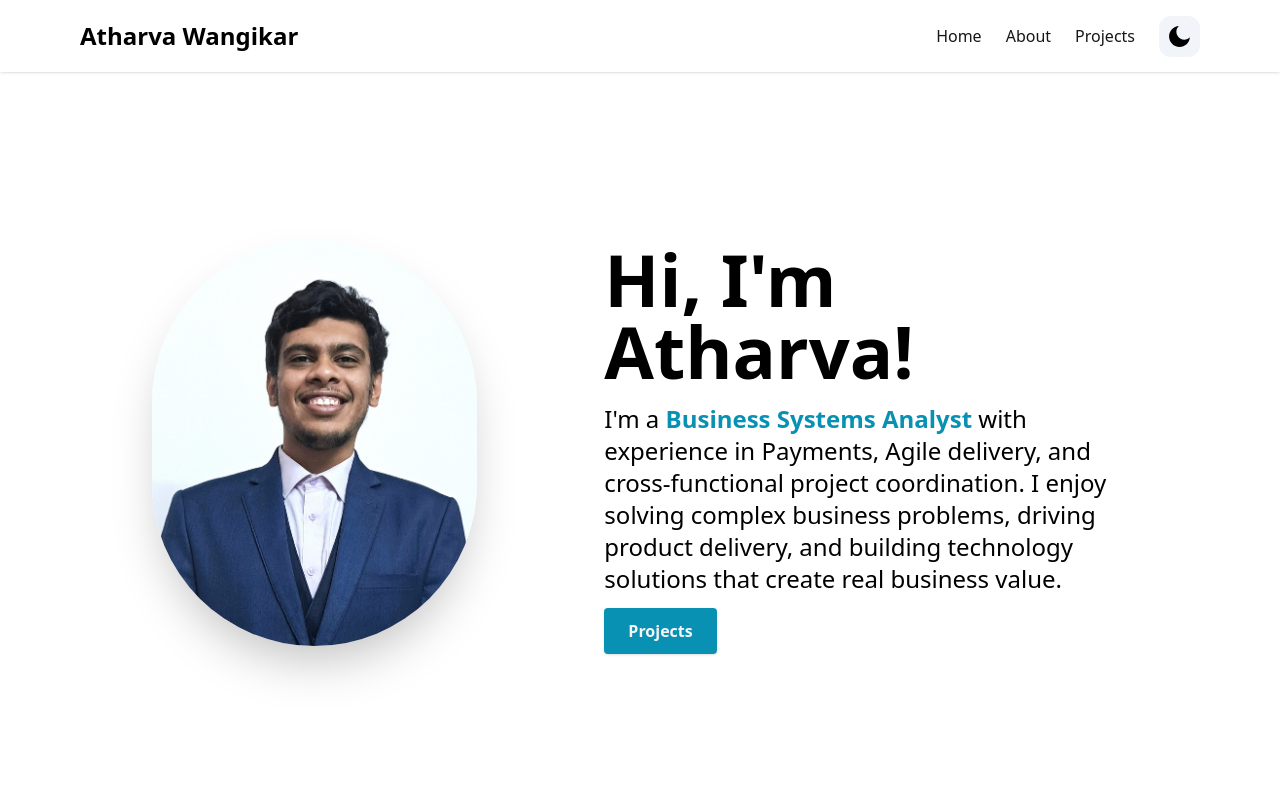
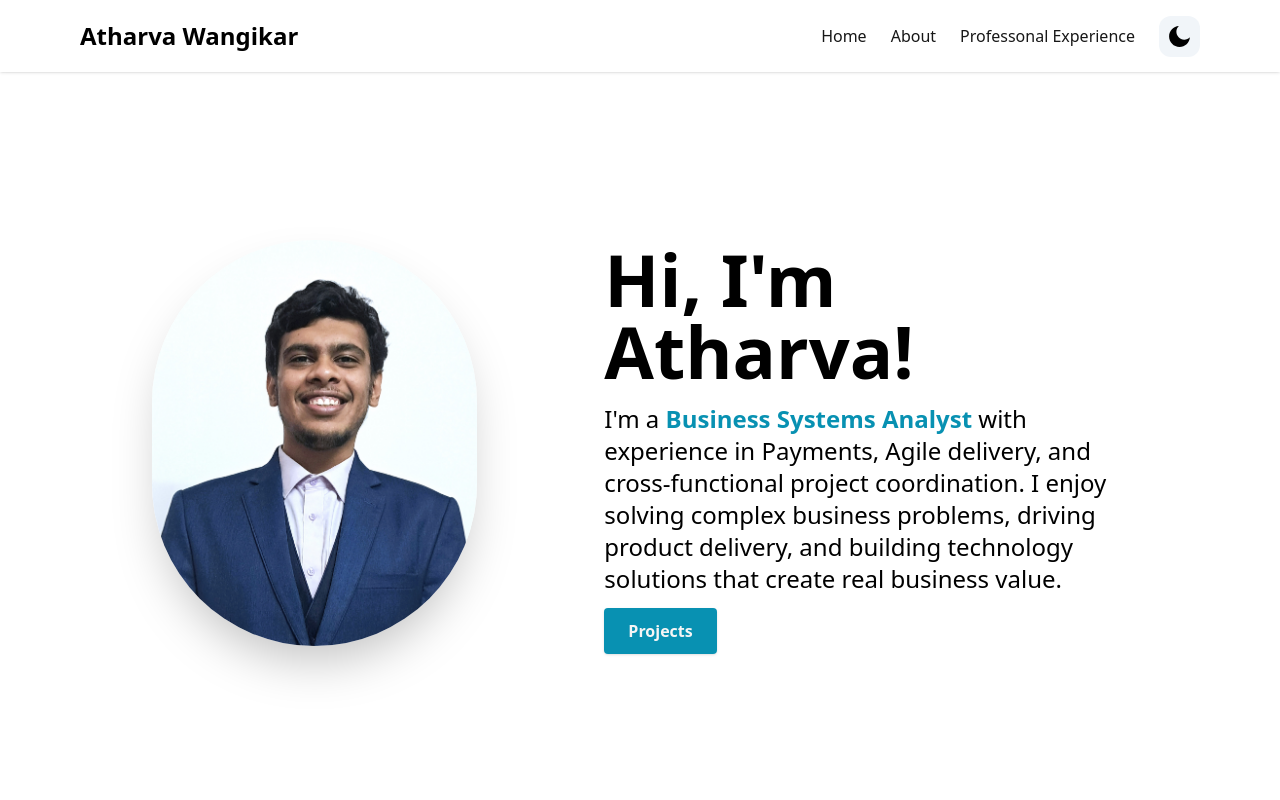
Before and after one commit to AtharvaWangikar/portfolio, a Next.js app: page / in a window 1280 px wide. Shown: the top 800 px of the page. Built offline with nearby package versions, Linux system fonts and the light colour scheme.

Commit message:
Update Navbar.tsx

```diff
--- a/components/Navbar.tsx
+++ b/components/Navbar.tsx
@@ -22,8 +22,8 @@ const NAV_ITEMS: Array<NavItem> = [
     page: "about",
   },
   {
-    label: "Projects",
-    page: "projects",
+    label: "Professonal Experience",
+    page: "professionalexperience",
   },
 ]
 
```
